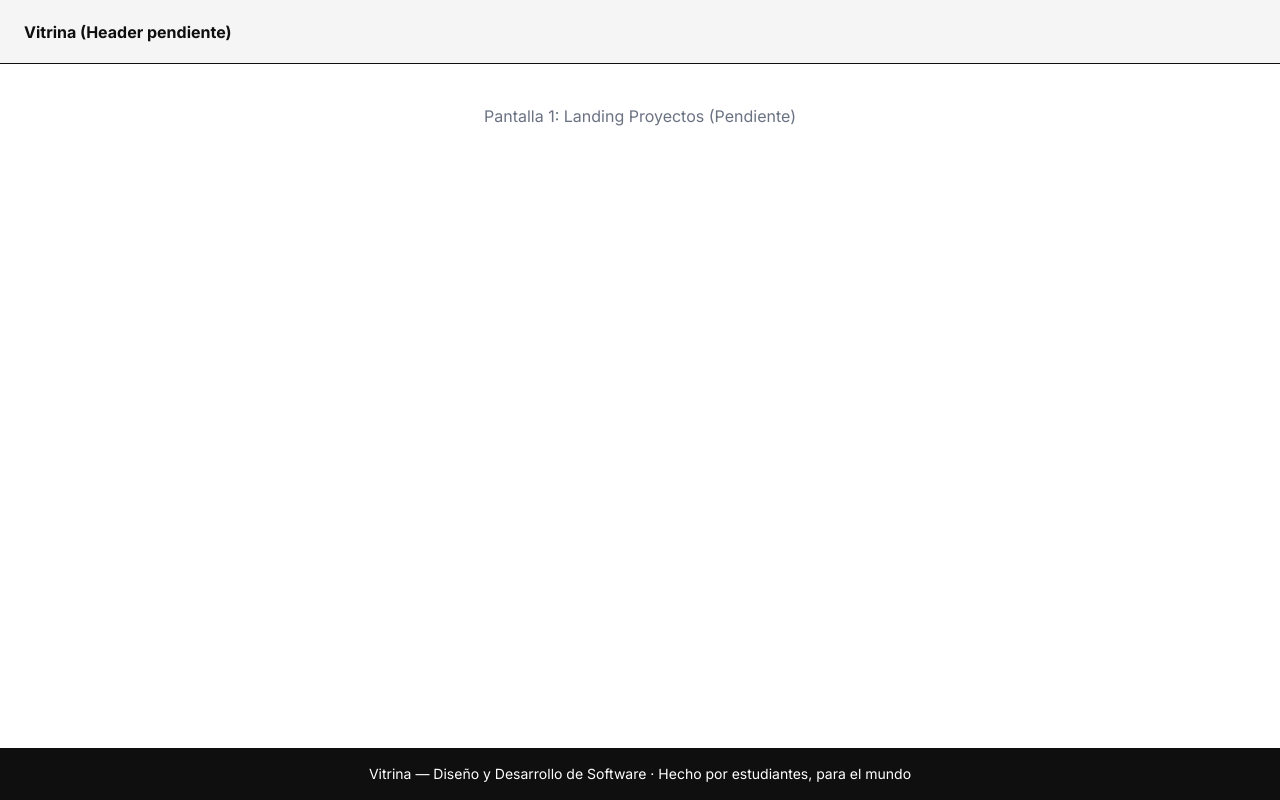
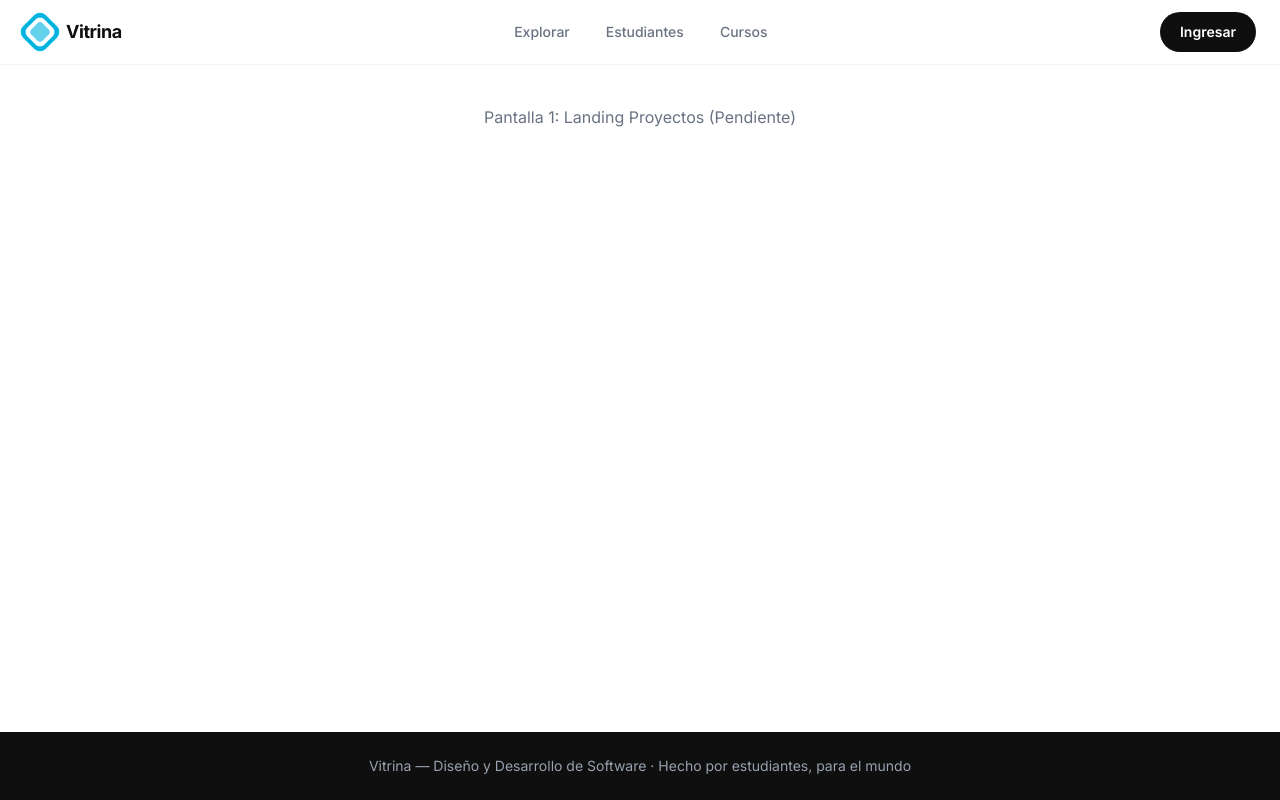
Before and after one commit to Fabrica-de-Software-Tecsup/vitrina-web, a Next.js app: page / in a window 1280 px wide. Built offline with nearby package versions, Linux system fonts and the light colour scheme.

Commit message:
feat: create Header and Footer layout components

```diff
--- a/app/(public)/layout.tsx
+++ b/app/(public)/layout.tsx
@@ -1,3 +1,6 @@
+import Header from "@/components/layout/Header";
+import Footer from "@/components/layout/Footer";
+
 export default function PublicLayout({
   children,
 }: {
@@ -5,17 +8,9 @@ export default function PublicLayout({
 }) {
   return (
     <div className="flex flex-col min-h-screen">
-      {/* Aquí irá el componente <Header /> */}
-      <header className="h-16 bg-tecsup-gray border-b flex items-center px-6">
-        <span className="font-bold text-tecsup-dark">Vitrina (Header pendiente)</span>
-      </header>
-
+      <Header />
       <main className="flex-1">{children}</main>
-
-      {/* Aquí irá el componente <Footer /> */}
-      <footer className="bg-tecsup-dark p-4 text-center text-sm text-white">
-        Vitrina — Diseño y Desarrollo de Software · Hecho por estudiantes, para el mundo
-      </footer>
+      <Footer />
     </div>
   );
 }
--- a/app/page.tsx
+++ /dev/null
@@ -1,65 +0,0 @@
-import Image from "next/image";
-
-export default function Home() {
-  return (
-    <div className="flex flex-col flex-1 items-center justify-center bg-zinc-50 font-sans dark:bg-black">
-      <main className="flex flex-1 w-full max-w-3xl flex-col items-center justify-between py-32 px-16 bg-white dark:bg-black sm:items-start">
-        <Image
-          className="dark:invert"
-          src="/next.svg"
-          alt="Next.js logo"
-          width={100}
-          height={20}
-          priority
-        />
-        <div className="flex flex-col items-center gap-6 text-center sm:items-start sm:text-left">
-          <h1 className="max-w-xs text-3xl font-semibold leading-10 tracking-tight text-black dark:text-zinc-50">
-            To get started, edit the page.tsx file.
-          </h1>
-          <p className="max-w-md text-lg leading-8 text-zinc-600 dark:text-zinc-400">
-            Looking for a starting point or more instructions? Head over to{" "}
-            <a
-              href="https://vercel.com/templates?framework=next.js&utm_source=create-next-app&utm_medium=appdir-template-tw&utm_campaign=create-next-app"
-              className="font-medium text-zinc-950 dark:text-zinc-50"
-            >
-              Templates
-            </a>{" "}
-            or the{" "}
-            <a
-              href="https://nextjs.org/learn?utm_source=create-next-app&utm_medium=appdir-template-tw&utm_campaign=create-next-app"
-              className="font-medium text-zinc-950 dark:text-zinc-50"
-            >
-              Learning
-            </a>{" "}
-            center.
-          </p>
-        </div>
-        <div className="flex flex-col gap-4 text-base font-medium sm:flex-row">
-          <a
-            className="flex h-12 w-full items-center justify-center gap-2 rounded-full bg-foreground px-5 text-background transition-colors hover:bg-[#383838] dark:hover:bg-[#ccc] md:w-[158px]"
-            href="https://vercel.com/new?utm_source=create-next-app&utm_medium=appdir-template-tw&utm_campaign=create-next-app"
-            target="_blank"
-            rel="noopener noreferrer"
-          >
-            <Image
-              className="dark:invert"
-              src="/vercel.svg"
-              alt="Vercel logomark"
-              width={16}
-              height={16}
-            />
-            Deploy Now
-          </a>
-          <a
-            className="flex h-12 w-full items-center justify-center rounded-full border border-solid border-black/[.08] px-5 transition-colors hover:border-transparent hover:bg-black/[.04] dark:border-white/[.145] dark:hover:bg-[#1a1a1a] md:w-[158px]"
-            href="https://nextjs.org/docs?utm_source=create-next-app&utm_medium=appdir-template-tw&utm_campaign=create-next-app"
-            target="_blank"
-            rel="noopener noreferrer"
-          >
-            Documentation
-          </a>
-        </div>
-      </main>
-    </div>
-  );
-}
--- /dev/null
+++ b/components/layout/Footer.tsx
@@ -0,0 +1,11 @@
+export default function Footer() {
+  return (
+    <footer className="bg-tecsup-dark py-6 mt-auto">
+      <div className="max-w-7xl mx-auto px-6 text-center">
+        <p className="text-sm text-gray-400">
+          Vitrina — Diseño y Desarrollo de Software · Hecho por estudiantes, para el mundo
+        </p>
+      </div>
+    </footer>
+  );
+}
--- /dev/null
+++ b/components/layout/Header.tsx
@@ -0,0 +1,42 @@
+import Link from "next/link";
+import Button from "@/components/ui/Button";
+
+export default function Header() {
+  return (
+    <header className="sticky top-0 z-50 bg-white/80 backdrop-blur-md border-b border-gray-100">
+      <div className="max-w-7xl mx-auto px-6 h-16 flex items-center justify-between">
+
+        {/* Logo Izquierdo */}
+        <Link href="/" className="flex items-center gap-2.5 group">
+          <div className="w-8 h-8 relative">
+            <div className="absolute inset-0 bg-tecsup-cyan rounded-lg rotate-45 group-hover:rotate-[55deg] transition-transform duration-300" />
+            <div className="absolute inset-1 bg-white rounded-md rotate-45" />
+            <div className="absolute inset-2 bg-tecsup-cyan/60 rounded-sm rotate-45" />
+          </div>
+          <span className="text-lg font-bold tracking-tight text-tecsup-dark">
+            Vitrina
+          </span>
+        </Link>
+
+        {/* Navegación Central */}
+        <nav className="hidden md:flex items-center gap-1">
+          {["Explorar", "Estudiantes", "Cursos"].map((item) => (
+            <Link
+              key={item}
+              href="#"
+              className="px-4 py-2 text-sm font-medium text-gray-500 hover:text-tecsup-dark rounded-lg hover:bg-tecsup-gray transition-colors duration-200"
+            >
+              {item}
+            </Link>
+          ))}
+        </nav>
+
+        {/* Botón Ingresar (Usando nuestro componente Button) */}
+        <Link href="/auth/login">
+          <Button variant="primary">Ingresar</Button>
+        </Link>
+
+      </div>
+    </header>
+  );
+}
```
